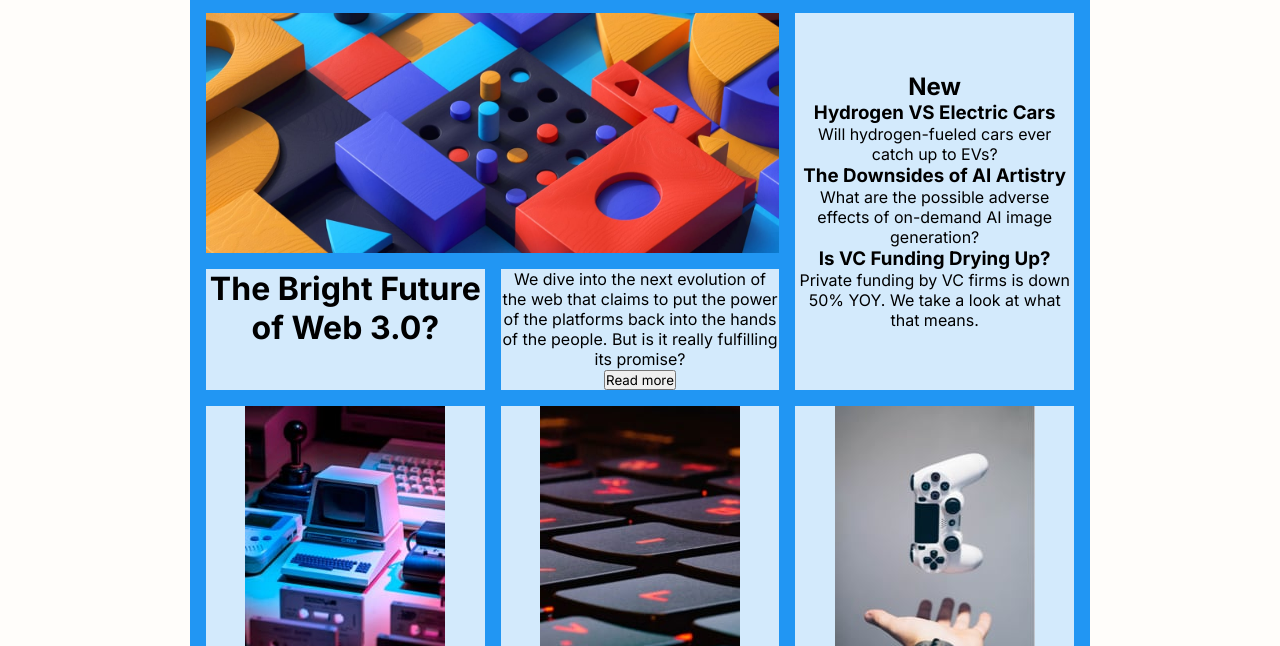
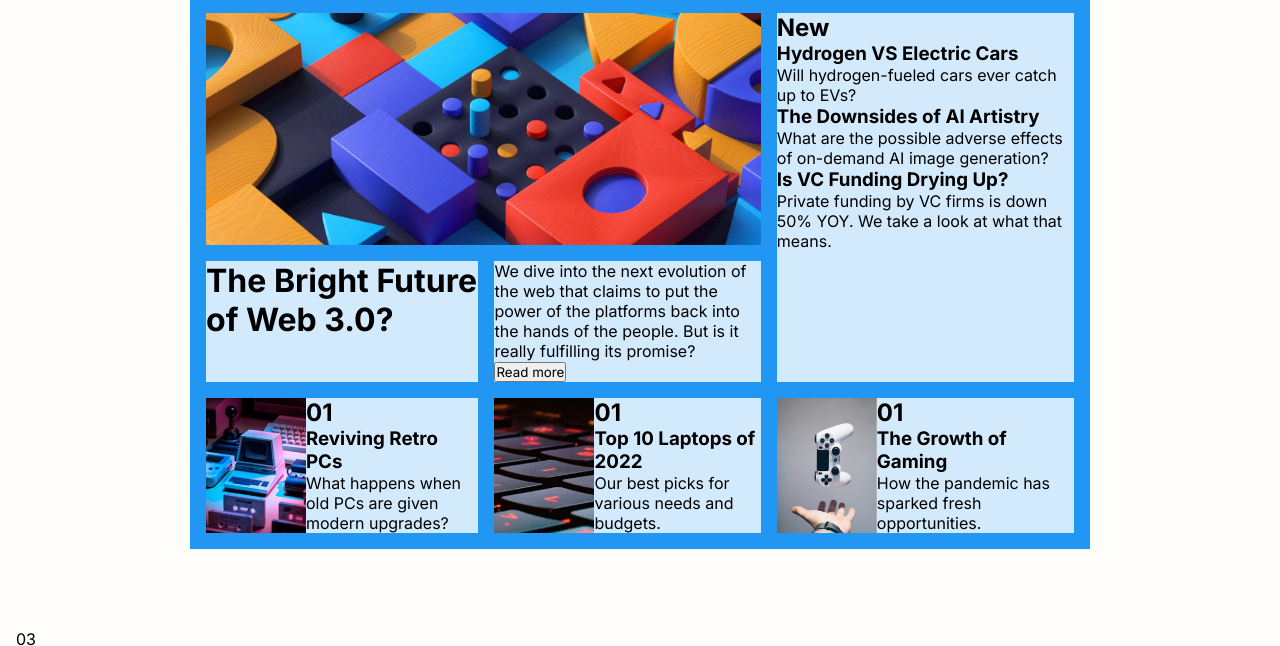
Before and after one commit to FNH99/news-homepage-main, a plain HTML site: page index.html in a window 1280 px wide. Shown: the part 131-777 px from the top of the page. Drawn offline with Linux system fonts and the light colour scheme.

Commit message:
resetting image size

```diff
--- a/style.css
+++ b/style.css
@@ -63,7 +63,7 @@ li a:hover {
 
 .grid-box > div {
     background-color: rgba(255, 255, 255, 0.8);
-    text-align: center;
+    text-align: left;
     font-size: 1rem;
 }
 
@@ -77,5 +77,12 @@ li a:hover {
 
 .item2 {
     grid-area: 1 / 3 / span 2;
-    align-content: center;
 }
+
+.sub-grid {
+    display: flex;
+}
+
+.sub-grid img {
+    max-width: 100px;
+}
```
